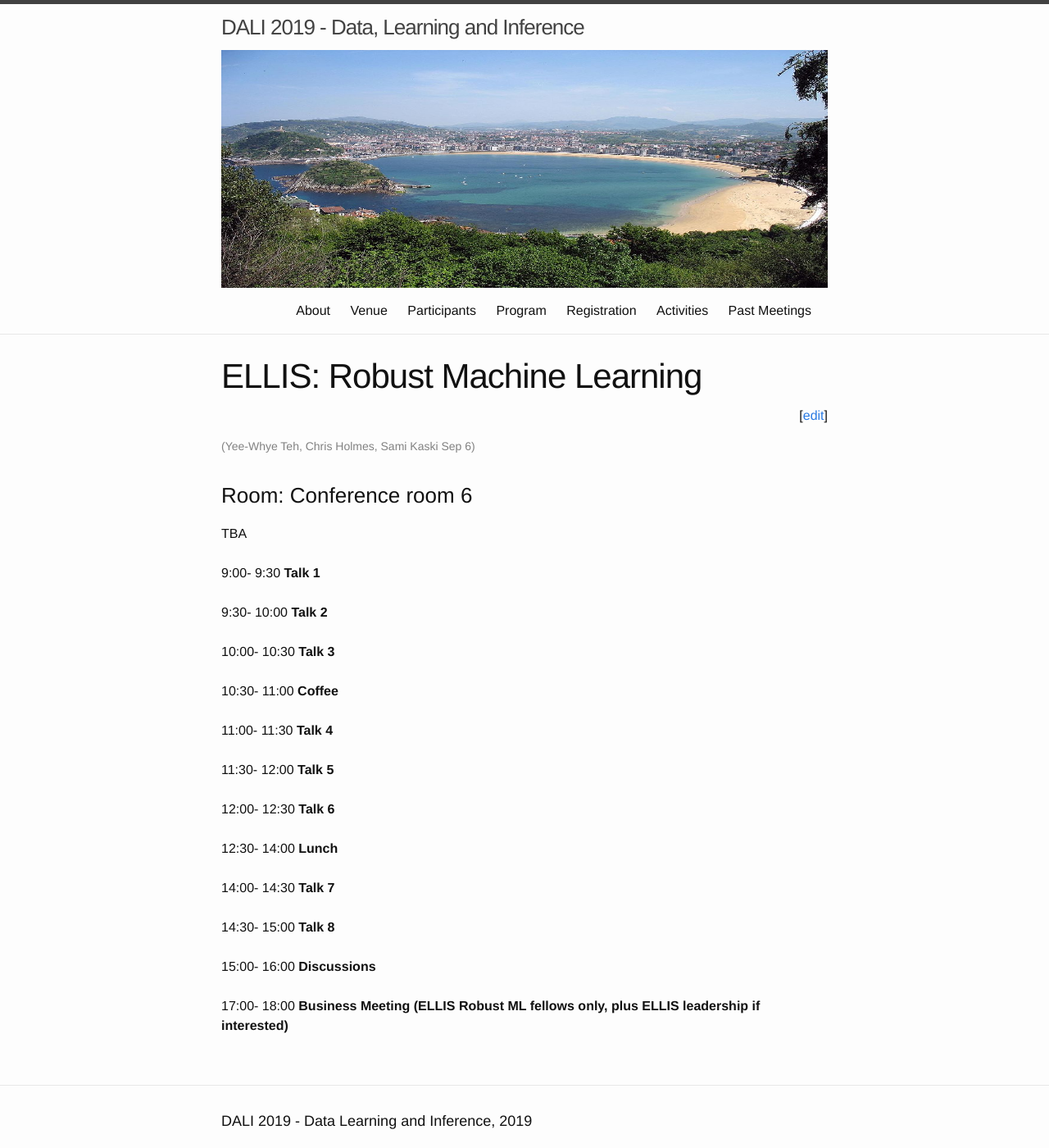
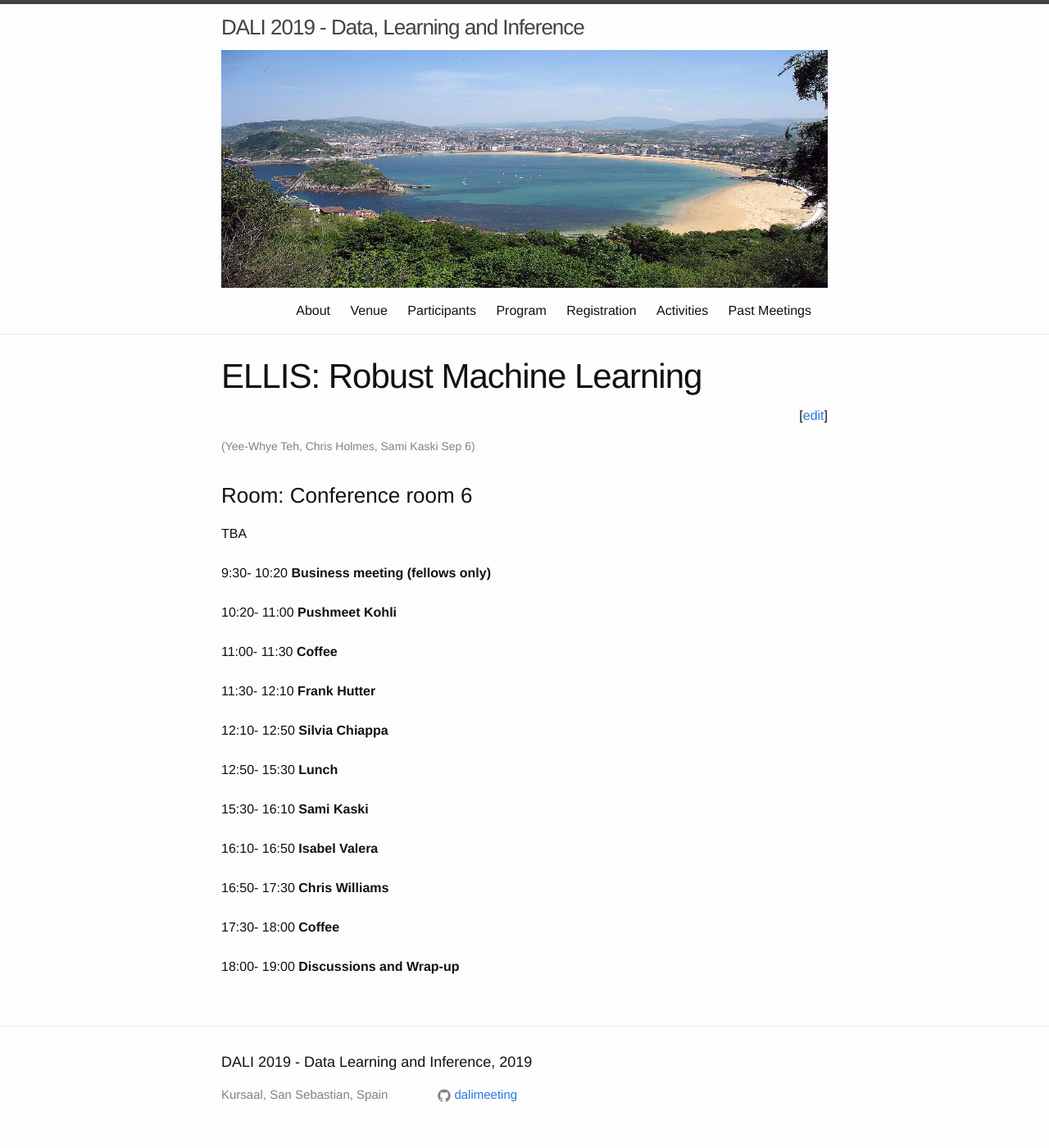
Before and after one commit to dalimeeting/dalimeeting.github.io, a Jekyll site: the page built from _posts/2019-09-06-workshop-06-03.md, in a window 1280 px wide and 1400 px high. Shown: the whole window at 82% size. Built offline with Jekyll 4.4.1, drawn with Linux system fonts in a browser that asks for light colours.

Commit message:
Tentative Schedule Robust ML

```diff
--- a/_posts/2019-09-06-workshop-06-03.md
+++ b/_posts/2019-09-06-workshop-06-03.md
@@ -15,40 +15,38 @@
 room: "Conference room 6"
 show_abstracts: false
 talks:
-- start: "9:00"
-  end: "9:30"
-  title: "Talk 1"
 - start: "9:30"
-  end: "10:00"
-  title: "Talk 2"
-- start: "10:00"
-  end: "10:30"
-  title: "Talk 3"
-- start: "10:30"
+  end: "10:20"
+  title: "Business meeting (fellows only)"
+- start: "10:20"
   end: "11:00"
-  title: "Coffee"
+  title: "Pushmeet Kohli"
 - start: "11:00"
   end: "11:30"
-  title: "Talk 4"
+  title: "Coffee"
 - start: "11:30"
-  end: "12:00"
-  title: "Talk 5"
-- start: "12:00"
-  end: "12:30"
-  title: "Talk 6"
-- start: "12:30"
-  end: "14:00"
+  end: "12:10"
+  title: "Frank Hutter"
+- start: "12:10"
+  end: "12:50"
+  title: "Silvia Chiappa"
+- start: "12:50"
+  end: "15:30"
   title: "Lunch"
-- start: "14:00"
-  end: "14:30"
-  title: "Talk 7"
-- start: "14:30"
-  end: "15:00"
-  title: "Talk 8"
-- start: "15:00"
-  end: "16:00"
-  title: "Discussions"
-- start: "17:00"
+- start: "15:30"
+  end: "16:10"
+  title: "Sami Kaski"
+- start: "16:10"
+  end: "16:50"
+  title: "Isabel Valera"
+- start: "16:50"
+  end: "17:30"
+  title: " Chris Williams"
+- start: "17:30"
   end: "18:00"
-  title: "Business Meeting (ELLIS Robust ML fellows only, plus ELLIS leadership if interested)"
+  title: "Coffee"
+- start: "18:00"
+  end: "19:00"
+  title: "Discussions and Wrap-up"
+
 ---
```
